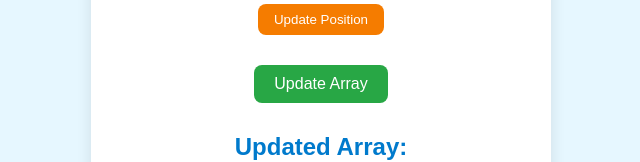
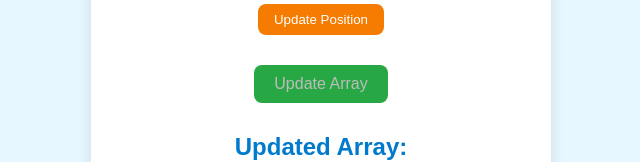
Before and after one commit to RensithUdara/react_state, a React (Create React App) app: page / in a window 1280 px wide. Shown: the part 361-523 px from the top of the page, without its empty margins (319-959 px from the left). Built offline with nearby package versions, Linux system fonts and the light colour scheme.

Commit message:
Update colors

```diff
--- a/src/App.css
+++ b/src/App.css
@@ -124,7 +124,7 @@ input[type="text"]:focus {
 
 .array-display-button {
   background-color: #28a745;
-  color: #ffffff;
+  color: #bdbdbd;
   border: none;
   padding: 10px 20px;
   border-radius: 8px;
```
